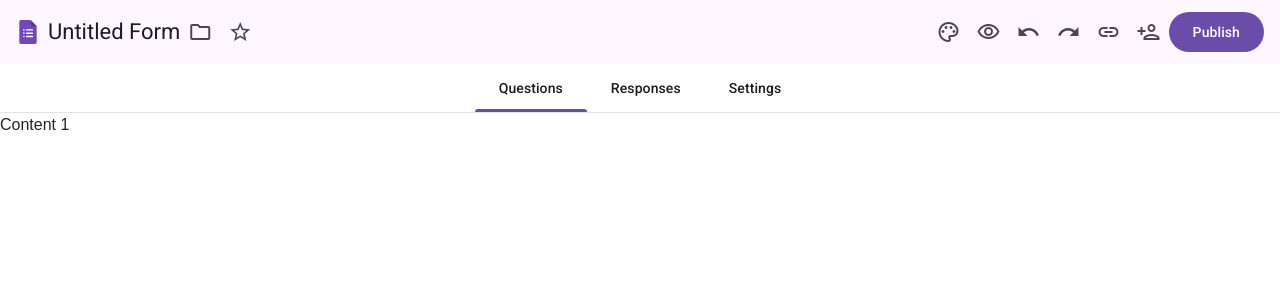
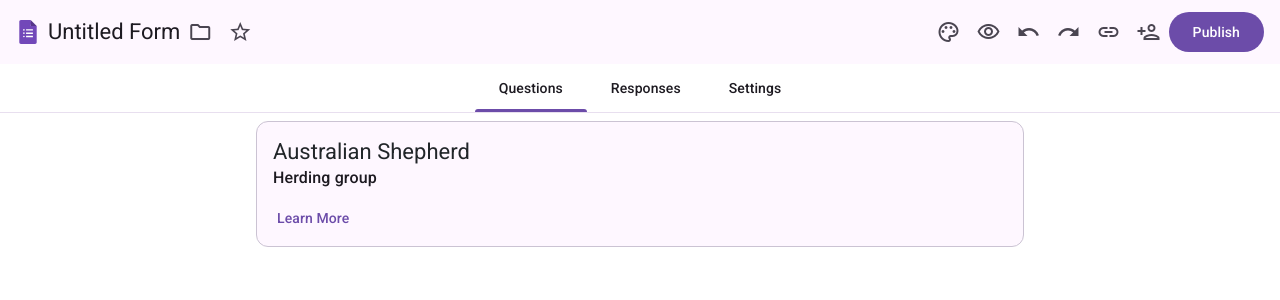
Before and after one commit to divyansh1583/google-form-clone, an Angular app: page /forms/edit/1 in a window 1280 px wide. Shown: the top 300 px of the page. Built offline with nearby package versions, Linux system fonts and the light colour scheme; a web font is replaced by a local one.

Commit message:
feat: integrate Tailwind CSS for improved styling; add layout component and enhance form creation with Material Design cards

```diff
--- a/package.json
+++ b/package.json
@@ -23,9 +23,12 @@
     "@angular/platform-server": "^19.0.0",
     "@angular/router": "^19.0.0",
     "@angular/ssr": "^19.0.6",
+    "@tailwindcss/postcss": "^4.0.0",
     "bootstrap": "^5.3.3",
     "express": "^4.18.2",
+    "postcss": "^8.5.1",
     "rxjs": "~7.8.0",
+    "tailwindcss": "^4.0.0",
     "tslib": "^2.3.0",
     "zone.js": "~0.15.0"
   },
--- a/src/app/app.routes.ts
+++ b/src/app/app.routes.ts
@@ -1,28 +1,42 @@
 import { Routes } from '@angular/router';
-import { ForgotPasswordComponent } from './core/auth/forgot-password/forgot-password.component';
-import { LoginComponent } from './core/auth/login/login.component';
-import { RegisterComponent } from './core/auth/register/register.component';
-import { DashboardComponent } from './features/dashboard/pages/dashboard/dashboard.component';
-import { FormCreationComponent } from './features/form/pages/form-creation/form-creation.component';
-import { AuthComponent } from './core/auth/auth.component';
-import { FormComponent } from './features/form/form.component';
 
 export const routes: Routes = [
     {
         path: '',
-        component: AuthComponent,
+        loadComponent: () => import('./core/auth/auth.component').then(m => m.AuthComponent),
         children: [
-            { path: 'login', component: LoginComponent },
-            { path: 'register', component: RegisterComponent },
-            { path: 'forgot-password', component: ForgotPasswordComponent },
+            {
+                path: 'login',
+                loadComponent: () => import('./core/auth/login/login.component').then(m => m.LoginComponent)
+            },
+            {
+                path: 'register',
+                loadComponent: () => import('./core/auth/register/register.component').then(m => m.RegisterComponent)
+            },
+            {
+                path: 'forgot-password',
+                loadComponent: () => import('./core/auth/forgot-password/forgot-password.component').then(m => m.ForgotPasswordComponent)
+            },
         ]
     },
-    { path: 'dashboard', component: DashboardComponent },
+    {
+        path: '',
+        loadComponent: () => import('./core/layout/layout.component').then(m => m.LayoutComponent),
+        children: [
+            {
+                path: 'dashboard',
+                loadComponent: () => import('./features/dashboard/pages/dashboard/dashboard.component').then(m => m.DashboardComponent)
+            },
+        ]
+    },
     {
         path: 'forms',
-        component: FormComponent,
+        loadComponent: () => import('./features/form/form.component').then(m => m.FormComponent),
         children: [
-            { path: 'edit/:id', component: FormCreationComponent },
+            {
+                path: 'edit/:id',
+                loadComponent: () => import('./features/form/pages/form-creation/form-creation.component').then(m => m.FormCreationComponent)
+            },
         ]
     },
     { path: '', redirectTo: '/forms/edit/0', pathMatch: 'full' },
--- /dev/null
+++ b/src/app/core/layout/layout.component.ts
@@ -0,0 +1,16 @@
+import { Component } from '@angular/core';
+import { HeaderComponent } from "./header/header.component";
+import { RouterOutlet } from '@angular/router';
+
+@Component({
+  selector: 'app-layout',
+  imports: [HeaderComponent,RouterOutlet],
+  template: `
+    <app-header/>
+    <router-outlet/>
+  `,
+  styles: ``
+})
+export class LayoutComponent {
+
+}
--- a/src/app/features/form/pages/form-creation/form-creation.component.ts
+++ b/src/app/features/form/pages/form-creation/form-creation.component.ts
@@ -4,9 +4,10 @@
 import { MatTabsModule } from '@angular/material/tabs';
 import { MatIconModule } from '@angular/material/icon';
 import { MatButtonModule } from '@angular/material/button';
+import {MatCardModule} from '@angular/material/card';
 @Component({
   selector: 'app-form-creation',
-  imports: [MatToolbarModule, MatTabsModule, MatIconModule, MatButtonModule],
+  imports: [MatToolbarModule, MatTabsModule, MatIconModule, MatButtonModule,MatCardModule],
   template: `
             <mat-toolbar>
               <svg version="1.1" id="Layer_1" xmlns="http://www.w3.org/2000/svg" xmlns:xlink="http://www.w3.org/1999/xlink" x="0px" y="0px" viewBox="0 0 40 40" style="enable-background:new 0 0 40 40;" xml:space="preserve" width="24" height="24">
@@ -48,16 +49,35 @@
               </button>
             </mat-toolbar>
           <mat-tab-group mat-stretch-tabs="false" mat-align-tabs="center">
-            <mat-tab label="Questions"> Content 1 </mat-tab>
+            <mat-tab label="Questions">
+            <div class="flex items-center w-full justify-center">
+              <mat-card appearance="outlined" class="w-3/5 my-2">
+                <mat-card-header>
+                  <mat-card-title> Australian Shepherd</mat-card-title>
+                  <mat-card-subtitle>Herding group</mat-card-subtitle>
+                </mat-card-header>
+                <mat-card-actions>
+                  <button mat-button>Learn More</button>
+                </mat-card-actions>
+              </mat-card>
+
+              </div>
+            </mat-tab>
             <mat-tab label="Responses"> Content 2 </mat-tab>
             <mat-tab label="Settings"> Content 3 </mat-tab>
           </mat-tab-group>
+
   `,
   styles: `
+  @use '@angular/material' as mat;
 .example-spacer {
   flex: 1 1 auto;
 }
-
+.mat-toolbar{
+  @include mat.toolbar-overrides((
+    container-background-color: white,
+  ));
+}
 
   `
 })
--- a/src/styles.scss
+++ b/src/styles.scss
@@ -2,7 +2,7 @@
 @use '@angular/material' as mat;
 @use './styles/theme-colors' as custom-palette;
 @import url('https://fonts.googleapis.com/css2?family=Google+Sans+Text:wght@400;500;700&display=swap');
-
+@import "tailwindcss";
 html, body {
   height: 100%;
   margin: 0;
```
Also changed, not shown: .postcssrc.json (added), 1 other file (tests, documents, lock files or other folders).
